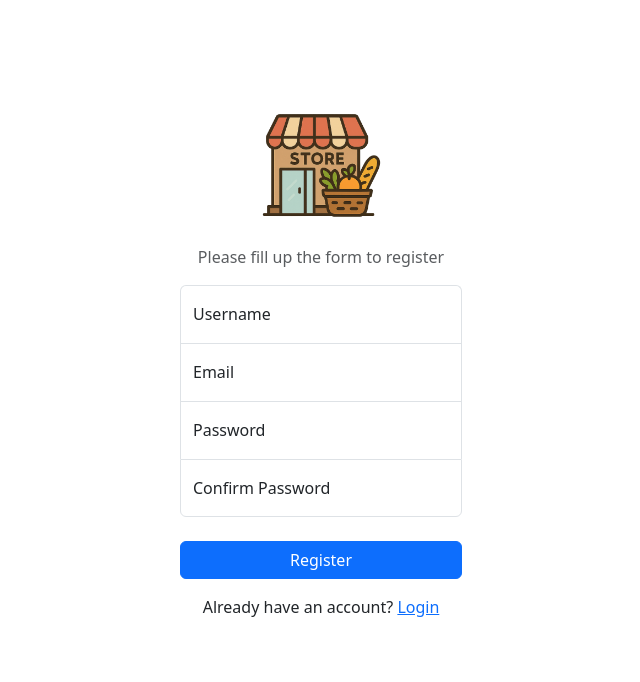
After one commit to phattantran1997/ifn582_delivery, a Flask app: page /auth/register in a window 1280 px wide. The commit adds this page. Shown: the top 682 px of the page, without its empty margins (319-959 px from the left). Run offline with Flask 3, Linux system fonts and the light colour scheme.

Commit message:
feat: register work

```diff
--- a/api/routes/auth_routes.py
+++ b/api/routes/auth_routes.py
@@ -5,25 +5,37 @@ from api.routes.base_routes import BaseRoute
 auth_bp = Blueprint('auth', __name__, url_prefix='/auth')
 auth_route = BaseRoute(AuthService)
 
+@auth_bp.route('/login', methods=['GET'])
+def login_page():
+    return render_template('login.html')
+
 @auth_bp.route('/login', methods=['POST'])
 def login():
     user = auth_route.service.login(request.form)
     if not user:
         return render_template('login.html', error='Invalid email or password')
+    # validate password
+    if not auth_route.service.verify_password(request.form['password'], user.password):
+        return render_template('login.html', error='Invalid email or password')
 
     session['user_id'] = user.id
     session['role'] = user.role
-    print(session)
     return render_template('index.html')
 
-@auth_bp.route('/login', methods=['GET'])
-def login_page():
-    return render_template('login.html')
+@auth_bp.route('/register', methods=['GET'])
+def register_page():
+    return render_template('register.html')
 
 @auth_bp.route('/register', methods=['POST'])
 def register():
+    if request.form['password'] != request.form['confirm_password']:
+        return render_template('register.html', error='Passwords do not match')
+
+    if auth_route.service.exist(request.form['email']):
+        return render_template('register.html', error='Email already exists')
+
     user = auth_route.service.register(request.form)
-    return jsonify({'status': 'success', 'message': 'Register successful', 'data': user}), 200
+    return render_template('login.html', success='Register successful, please login')
 
 @auth_bp.route('/logout', methods=['POST'])
 def logout():
--- a/api/services/base_service.py
+++ b/api/services/base_service.py
@@ -3,6 +3,7 @@ from utils.mysql_init import MySQLManager
 class BaseService:
     def __init__(self):
         self.mysql = MySQLManager.get_mysql()
+        self.db = self.mysql.connection
 
     def get_cursor(self):
         return self.mysql.connection.cursor()
--- a/database.sql
+++ b/database.sql
@@ -19,7 +19,7 @@ CREATE TABLE users (
     username VARCHAR(100) NOT NULL,
     email VARCHAR(100) NOT NULL UNIQUE,
     password VARCHAR(255) NOT NULL,
-    role_id INT,
+    role_id INT DEFAULT 2,
     last_login_at TIMESTAMP,
     created_at TIMESTAMP DEFAULT CURRENT_TIMESTAMP,
     updated_at TIMESTAMP DEFAULT CURRENT_TIMESTAMP ON UPDATE CURRENT_TIMESTAMP,
--- /dev/null
+++ b/templates/register.html
@@ -0,0 +1,51 @@
+{% extends "base.html" %}
+{% block title %}Register{% endblock %}
+{% block styles %}
+<style>
+    .form-signup {
+        width: 100%;
+        max-width: 330px;
+        margin: auto;
+    }
+    .error-message {
+        color: #dc3545;
+        margin-bottom: 1rem;
+        display: none;
+    }
+    .form-floating .form-control {
+        border-radius: 0;
+    }
+</style>
+{% endblock %}
+{% block content %}
+<main class="mt-5">
+    <!-- Register Form -->
+    <form id="register-form" action="{{ url_for('auth.register') }}" method="POST" class="form-signup py-5 px-4">
+        <img id="logo" class="mb-2 w-50 d-block mx-auto" src="{{ url_for('static', filename='images/logo.png') }}" alt="Store Logo">
+        <p class="text-muted text-center mb-3">Please fill up the form to register</p>
+        {% if error %}
+            <div class="alert alert-danger">{{ error }}</div>
+        {% endif %}
+        <div class="form-floating">
+            <input type="text" name="username" class="form-control border-bottom-0 rounded-top" id="floatingUsername" placeholder="Username" required>
+            <label for="floatingUsername">Username</label>
+        </div>
+        <div class="form-floating">
+            <input type="email" name="email" class="form-control border-bottom-0" id="floatingEmail" placeholder="Email" required>
+            <label for="floatingEmail">Email</label>
+        </div>
+        <div class="form-floating">
+            <input type="password" name="password" class="form-control border-bottom-0" id="floatingPassword" placeholder="Password" required>
+            <label for="floatingPassword">Password</label>
+        </div>
+        <div class="form-floating mb-4">
+            <input type="password" name="confirm_password" class="form-control rounded-bottom" id="floatingConfirmPassword" placeholder="Confirm Password" required>
+            <label for="floatingConfirmPassword">Confirm Password</label>
+        </div>
+        <button type="submit" class="btn btn-primary w-100 mb-3">Register</button>
+        <p class="text-center">Already have an account?
+            <a href="{{ url_for('auth.login_page') }}">Login</a>
+        </p>
+    </form>
+</main>
+{% endblock %}
```
Also changed, not shown: api/services/auth_service.py (+24 -10 lines), compose.yml (added, +15 -0 lines), templates/login.html (+9 -32 lines).
